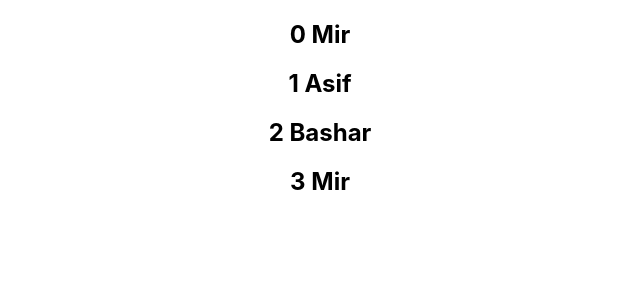
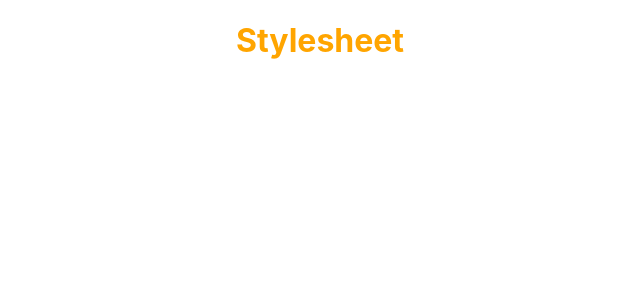
Before and after one commit to MirAfzalul/ReactJS-Tutorial, a React (Create React App) app: page / in a window 1280 px wide. Shown: the top 300 px of the page, without its empty margins (320-960 px from the left). Built offline with nearby package versions, Linux system fonts and the light colour scheme.

Commit message:
Tutorial-20-Styling and CSS Basics

```diff
--- a/src/App.js
+++ b/src/App.js
@@ -11,9 +11,11 @@ import EventBind from './components/EventBind';
 import ParentComponent from './components/ParentComponent';
 import UserGreeting from './components/UserGreeting';
 import NameList from './components/NameList';
+import Stylesheet from './components/Stylesheet';
 function App() {
   return (
     <div className="App">
+      <Stylesheet primary={true}/>
       {/* <Greets name= "asif" >
       <p>This is a paragraph</p>
       </Greets>
@@ -29,7 +31,9 @@ function App() {
       {/* <EventBind/>  */}
       {/* <ParentComponent/> */}
       {/* <UserGreeting/> */}
-      <NameList/>
+      {/* <NameList/> */}
+
+
     </div>
   );
 }
--- /dev/null
+++ b/src/components/Stylesheet.js
@@ -0,0 +1,12 @@
+import React from 'react'
+import './myStyle.css'
+function Stylesheet(props) {
+    let className=props.primary ? 'primary':''
+    return (
+        <div>
+            <h1 className={`${className} font-xl`}>Stylesheet</h1>
+        </div>
+    )
+}
+
+export default Stylesheet
--- /dev/null
+++ b/src/components/myStyle.css
@@ -0,0 +1,6 @@
+.primary{
+    color: orange;
+}
+.font-xl{
+    font-size: 100 px;
+}
```
